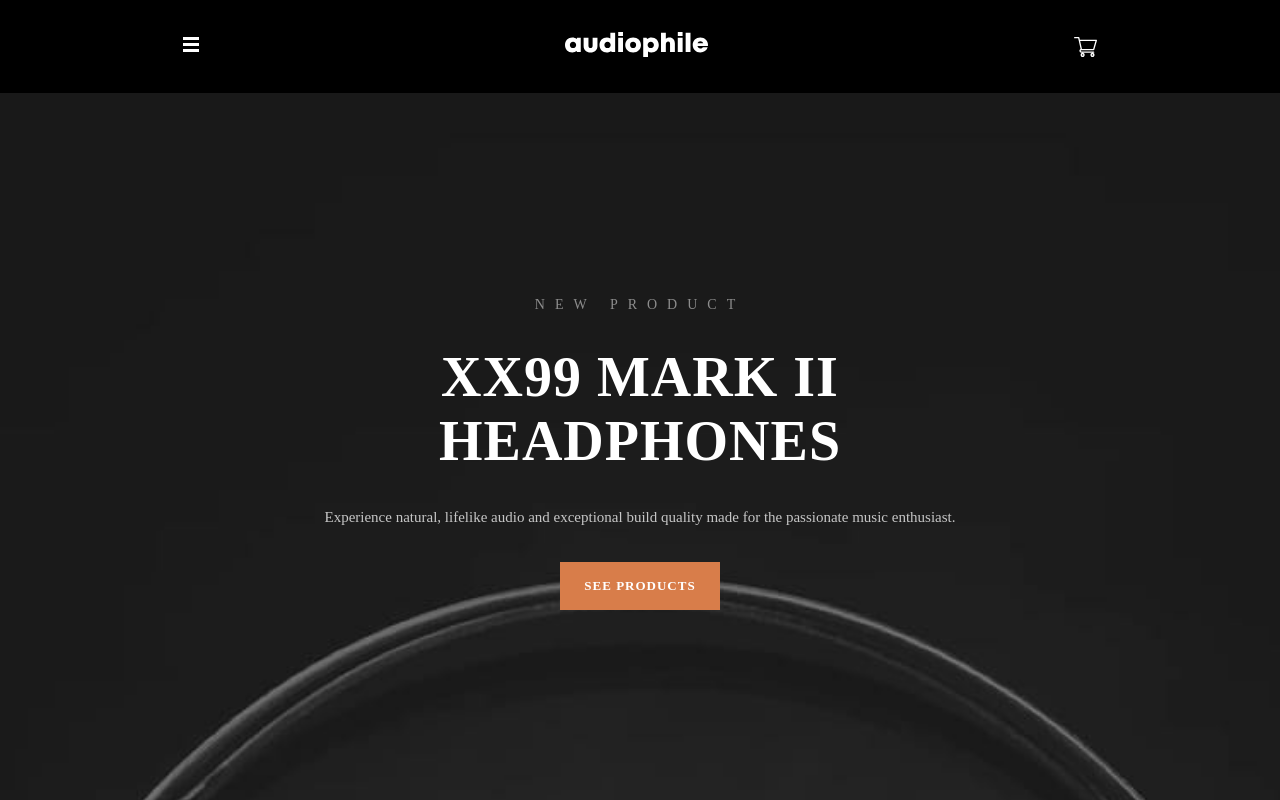
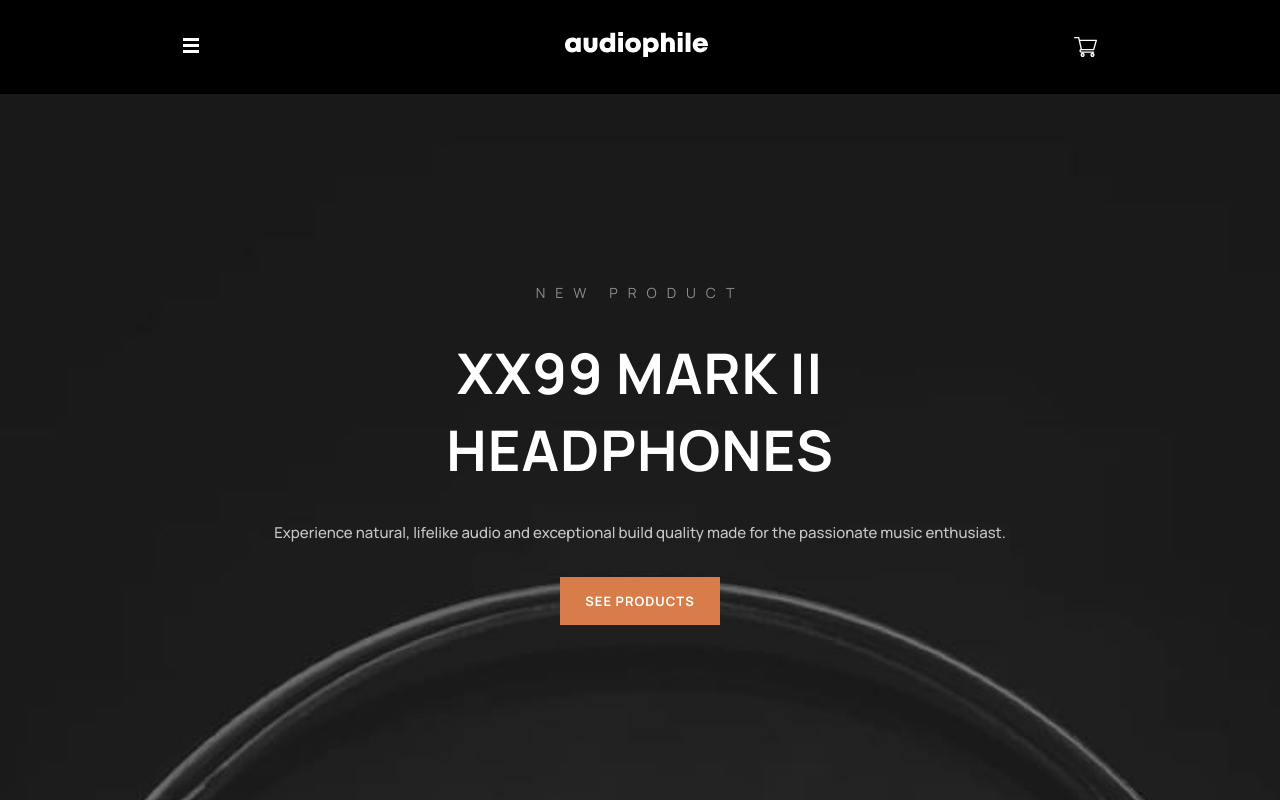
Before and after one commit to alatise001/hearme, a Next.js app: page / in a window 1280 px wide. Built offline with nearby package versions, Linux system fonts and the light colour scheme.

Commit message:
changes made

```diff
--- a/app/globals.css
+++ b/app/globals.css
@@ -36,6 +36,11 @@ a {
   margin: 0 auto;
 }
 
+button {
+  border: none;
+  font-family: inherit;
+}
+
 .d-flex {
   display: flex;
   flex-direction: column;
@@ -46,7 +51,7 @@ a {
 .title {
   text-align: center;
   color: #000;
-  font-family: Manrope;
+  /* font-family: Manrope; */
   font-size: 1.75rem;
   font-style: normal;
   font-weight: 700;
@@ -60,7 +65,7 @@ a {
 
   color: #000;
 
-  font-family: Manrope;
+  /* font-family: Manrope; */
   font-size: 1.5rem;
   font-style: normal;
   font-weight: 700;
@@ -72,7 +77,7 @@ a {
 
 .pgh {
   text-align: center;
-  font-family: Manrope;
+  /* font-family: Manrope; */
   font-size: 0.9375rem;
   font-style: normal;
   font-weight: 500;
@@ -124,7 +129,7 @@ a {
 
 .footerlinks {
   color: #FFF;
-  font-family: Manrope;
+  /* font-family: Manrope; */
   font-size: 0.8125rem;
   font-style: normal;
   font-weight: 700;
@@ -159,7 +164,7 @@ a {
 .new-tag {
   color: #FFF;
   text-align: center;
-  font-family: Manrope;
+  /* font-family: Manrope; */
   font-size: 0.875rem;
   font-style: normal;
   font-weight: 400;
@@ -182,7 +187,7 @@ a {
 .product-btn {
   width: 10rem;
   height: 3rem;
-  font-family: Manrope;
+  /* font-family: Manrope; */
   font-size: 0.8125rem;
   font-style: normal;
   font-weight: 700;
@@ -240,7 +245,7 @@ a {
 .cate-title {
   color: #000;
   text-align: center;
-  font-family: Manrope;
+  /* font-family: Manrope; */
   font-size: 0.9375rem;
   font-style: normal;
   font-weight: 700;
@@ -251,7 +256,7 @@ a {
 
 .cate-subtitle {
   color: #000;
-  font-family: Manrope;
+  /* font-family: Manrope; */
   font-size: 0.8125rem;
   font-style: normal;
   font-weight: 700;
@@ -311,7 +316,7 @@ a {
 
 .homepage-speaker-header-2 {
   color: #000;
-  font-family: Manrope;
+  /* font-family: Manrope; */
   font-size: 1.75rem;
   font-style: normal;
   font-weight: 700;
@@ -409,7 +414,7 @@ a {
 
   color: #FFF;
   text-align: center;
-  font-family: Manrope;
+  /* font-family: Manrope; */
   font-size: 1.75rem;
   font-style: normal;
   font-weight: 700;
@@ -435,7 +440,7 @@ a {
 
 .back-btn {
   color: #000;
-  font-family: Manrope;
+  /* font-family: Manrope; */
   font-size: 0.9375rem;
   font-style: normal;
   font-weight: 500;
@@ -481,7 +486,7 @@ a {
   width: 60%;
   /* justify-content: space-between; */
   color: #000;
-  font-family: Manrope;
+  /* font-family: Manrope; */
   font-size: 0.9375rem;
   font-style: normal;
   font-weight: 500;
@@ -493,7 +498,7 @@ a {
 
 .qty-span {
   color: #D87D4A;
-  font-family: Manrope;
+  /* font-family: Manrope; */
   font-size: 0.9375rem;
   font-style: normal;
   font-weight: 700;
@@ -551,43 +556,273 @@ a {
   height: 6rem;
 }
 
-.cart {
+.cart-container {
+  height: 100vh;
   display: flex;
   flex-direction: column;
-  outline: auto;
-  height: 60vh;
+  /* justify-content: ; */
+  align-items: center;
+  background-color: rgba(0, 0, 0, 0.3);
+}
+
+.cart {
+  border-radius: 0.5rem;
+  display: flex;
+  flex-direction: column;
+  /* outline: auto; */
+  height: max-content;
   margin: 3rem auto;
+  padding: 1.5rem;
   width: 90%;
   gap: 2rem;
+  background-color: #FFF;
 }
 
 .cart-title {
-  outline: auto;
+  /* outline: auto; */
   width: 100%;
   display: flex;
   justify-content: space-between;
 }
 
 .cart-items {
-  height: 100%;
+  height: max-content;
+  gap: 1rem;
+  display: flex;
+  flex-direction: column;
+  justify-content: space-between;
 }
 
 .cart-details {
-  outline: auto;
+  /* outline: auto; */
   width: 100%;
   display: flex;
-  justify-content: space-around;
+  justify-content: space-between;
   align-items: center;
   height: 20%;
 }
 
+.cart-img {
+  width: 4rem;
+  height: 4rem;
+  flex-shrink: 0;
+}
+
+.cart-info {
+  display: flex;
+  flex-direction: column;
+  /* outline: auto; */
+  gap: .3rem;
+}
+
+.cart-product-name {
+  color: #000;
+  /* font-family: Manrope; */
+  font-size: 0.9375rem;
+  font-style: normal;
+  font-weight: 700;
+  line-height: 1.5625rem;
+}
+
+.cart-product-price {
+  opacity: 0.5;
+  color: #000;
+  /* font-family: Manrope; */
+  font-size: 0.875rem;
+  font-style: normal;
+  font-weight: 700;
+  line-height: 1.5625rem;
+}
+
+.cart-span {
+  width: 6rem;
+  height: 2rem;
+  background: hwb(0 95% 5%);
+  /* outline: auto; */
+  display: flex;
+  align-items: center;
+  justify-content: space-evenly;
+
+  color: #000;
+  text-align: center;
+  /* font-family: Manrope; */
+  font-size: 0.8125rem;
+  font-style: normal;
+  font-weight: 700;
+  line-height: normal;
+  letter-spacing: 0.0625rem;
+  text-transform: uppercase;
+}
+
+.opacity {
+  opacity: 0.25;
+}
+
 .cart-total {
-  outline: auto;
+  /* outline: auto; */
   width: 100%;
+  height: 2rem;
   display: flex;
-  justify-content: space-around;
+  align-items: center;
+  justify-content: space-between;
+}
+
+.total-title {
+  color: #000;
+  /* font-family: Manrope; */
+  font-size: 0.9375rem;
+  font-style: normal;
+  font-weight: 500;
+  line-height: 1.5625rem;
+  opacity: 0.5;
+}
+
+.total-amount {
+  color: #000;
+  text-align: center;
+  /* font-family: Manrope; */
+  font-size: 1.125rem;
+  font-style: normal;
+  font-weight: 700;
+  line-height: normal;
+  text-transform: uppercase;
 }
 
 .cart-button {
+  height: 3rem;
   width: 100%;
+  background: #D87D4A;
+  /* border: none; */
+
+  color: #FFF;
+  text-align: center;
+  /* font-family: Manrope; */
+  font-size: 0.8125rem;
+  font-style: normal;
+  font-weight: 700;
+  line-height: normal;
+  letter-spacing: 0.0625rem;
+  text-transform: uppercase;
 }
+
+.confirm-container {
+  display: flex;
+  justify-content: center;
+  align-items: center;
+  /* height: 60vh; */
+  background-color: rgba(0, 0, 0, 0.3);
+}
+
+.confirm {
+  border-radius: 0.5rem;
+  display: flex;
+  flex-direction: column;
+  outline: auto;
+  height: max-content;
+  margin: 3rem auto;
+  padding: 1.5rem;
+  width: 90%;
+  gap: 1.5rem;
+  background-color: #FFF;
+}
+
+.checkbox {
+  background-image: url("/assets/Oval.svg");
+  width: 4rem;
+  height: 4rem;
+
+}
+
+.confirm-info-div {
+  max-height: max-content;
+  /* width: 16.4375rem; */
+  /* height: 14.5rem; */
+  border-radius: 0.5rem;
+  background: #F1F1F1;
+}
+
+.confirm-products-div {
+  padding: 2rem;
+  /* height: 9.5rem; */
+
+
+  display: flex;
+  flex-direction: column;
+  gap: 1.5rem;
+  /* justify-content: space-between; */
+  align-items: center;
+}
+
+.confirm-qty {
+  width: 5rem;
+  /* outline: auto; */
+  text-align: center;
+}
+
+.confirm-total-div {
+  padding: 2rem;
+  color: white;
+  border-radius: 0rem 0rem 0.5rem 0.5rem;
+  background: #000;
+  /* width: 16.4375rem; */
+  /* height: 5.75rem; */
+  display: flex;
+  flex-direction: column;
+  gap: 1.5rem;
+  /* justify-content: space-evenly; */
+}
+
+.confirm-title {
+  color: #FFF;
+  /* font-family: Manrope; */
+  font-size: 0.9375rem;
+  font-style: normal;
+  font-weight: 500;
+  line-height: 1.5625rem;
+  opacity: 0.5;
+  /* 166.667% */
+}
+
+.confirmation-header {
+  color: #000;
+  /* font-family: Manrope; */
+  font-size: 1.5rem;
+  font-style: normal;
+  font-weight: 700;
+  line-height: 1.75rem;
+  /* 116.667% */
+  letter-spacing: 0.05356rem;
+  text-transform: uppercase;
+}
+
+.confirmation {
+  color: #000;
+  /* font-family: Manrope; */
+  font-size: 0.9375rem;
+  font-style: normal;
+  font-weight: 500;
+  line-height: 1.5625rem;
+  opacity: 0.5;
+  /* 166.667% */
+}
+
+.others {
+  color: #000;
+  /* font-family: Manrope; */
+  font-size: 0.75rem;
+  font-style: normal;
+  font-weight: 700;
+  line-height: normal;
+  letter-spacing: -0.01338rem;
+  opacity: 0.5;
+}
+
+.confirm-amount {
+  color: #FFF;
+  /* font-family: Manrope; */
+  font-size: 1.125rem;
+  font-style: normal;
+  font-weight: 700;
+  line-height: normal;
+  text-transform: uppercase;
+}
--- a/app/layout.js
+++ b/app/layout.js
@@ -1,12 +1,12 @@
 import './globals.css'
 import React from 'react'
-// import { Inter } from 'next/font/google'
+import { Manrope } from 'next/font/google'
 import Link from 'next/link'
 import LayoutAbout from './components/layout-about'
 import Header from './components/header'
 
 import Footer from './components/footer'
-// const inter = Inter({ subsets: ['latin'] })
+const inter = Manrope({ subsets: ['latin'] })
 
 export const metadata = {
   title: 'Create Next App',
@@ -18,7 +18,7 @@ export default function RootLayout({ children }) {
   return (
     <html lang="en">
       {/* className={inter.className} */}
-      <body >
+      <body className={inter.className} >
 
         <>
           <Header />
```
Also changed, not shown: app/components/cart.js (added, +85 -0 lines), app/components/page.js (+24 -33 lines), public/assets/Check.svg (added), public/assets/Oval.svg (added).
